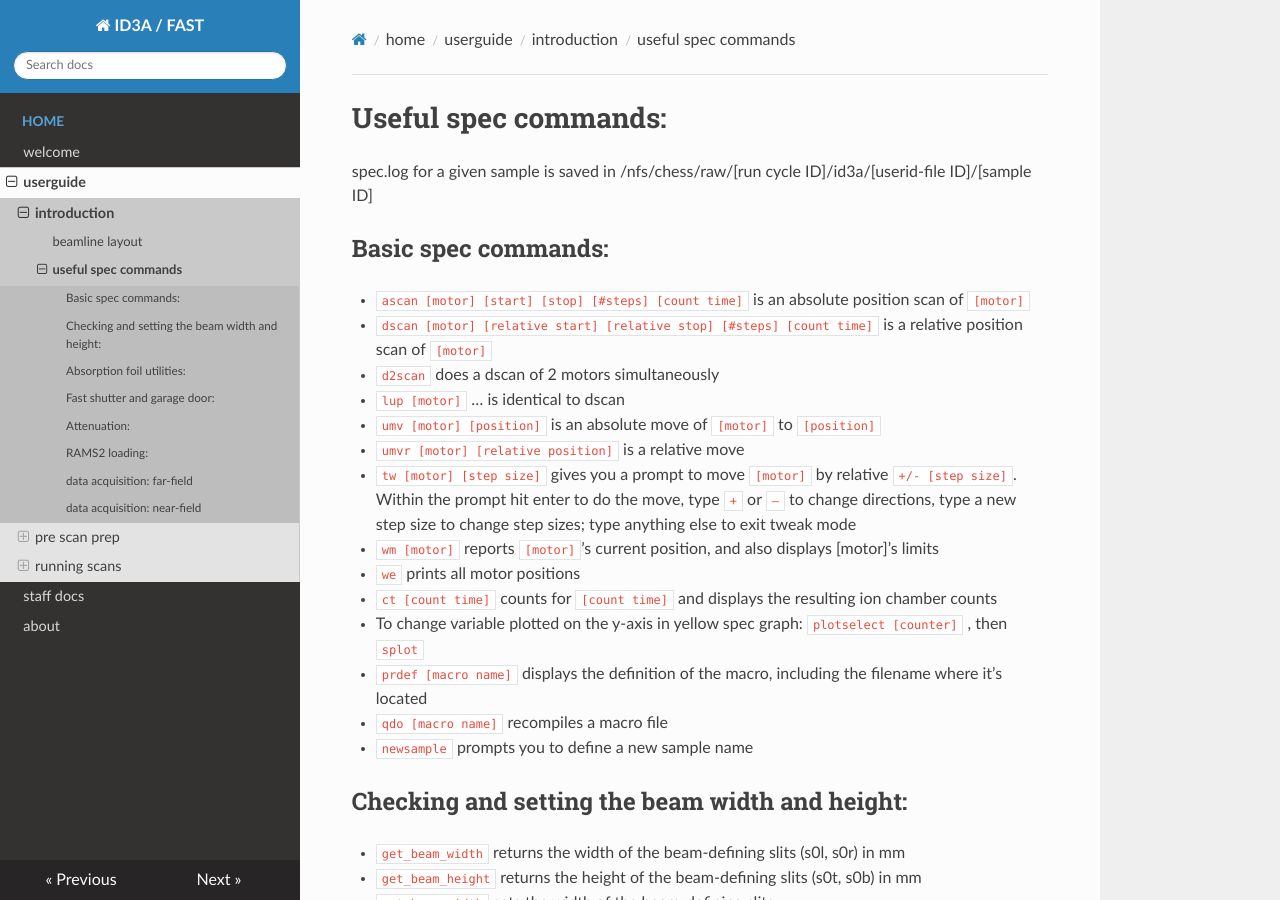
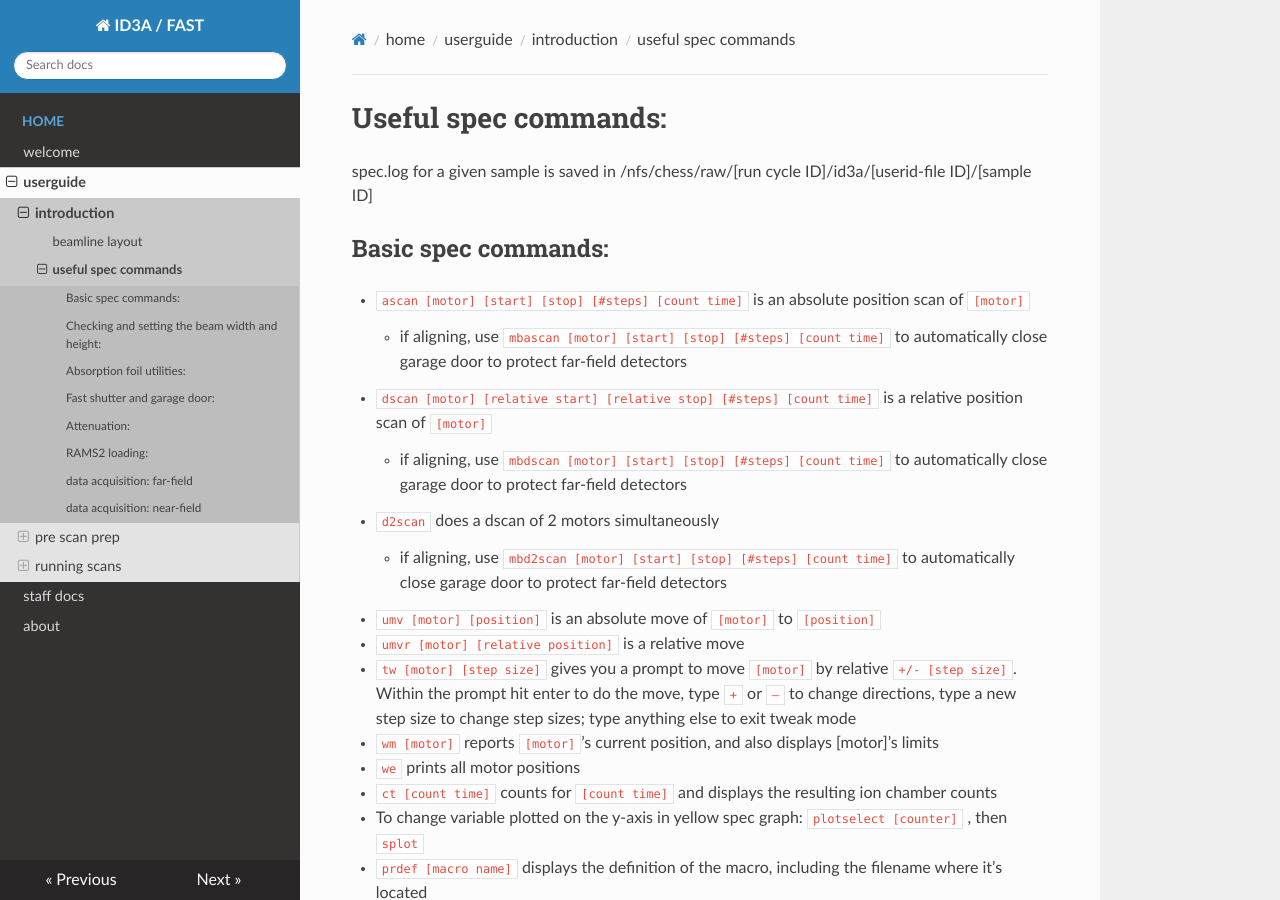
Before and after one commit to ksg52/CHESS-ID3A-FAST, an MkDocs documentation site: the page built from docs/userguide/intro/3a_spec_guide.md, in a window 1280 px wide and 900 px high. Built offline with MkDocs 1.6.1, drawn with Linux system fonts in a browser that asks for light colours; nearby versions of some CDN libraries.

Commit message:
Update 3a_spec_guide.md
add info on mbdscan, mbascan, mbd2scan

````diff
--- a/docs/userguide/intro/3a_spec_guide.md
+++ b/docs/userguide/intro/3a_spec_guide.md
@@ -5,9 +5,11 @@ spec.log for a given sample is saved in /nfs/chess/raw/[run cycle ID]/id3a/[user
 ##Basic spec commands:
 
 -	```ascan [motor] [start] [stop] [#steps] [count time]``` is an absolute position scan of ```[motor]```
+    - if aligning, use ```mbascan [motor] [start] [stop] [#steps] [count time]``` to automatically close garage door to protect far-field detectors
 -	```dscan [motor] [relative start] [relative stop] [#steps] [count time]``` is a relative position scan of ```[motor]```
+    - if aligning, use ```mbdscan [motor] [start] [stop] [#steps] [count time]``` to automatically close garage door to protect far-field detectors
 -	```d2scan``` does a dscan of 2 motors simultaneously
--	```lup [motor]``` … is identical to dscan
+    - if aligning, use ```mbd2scan [motor] [start] [stop] [#steps] [count time]``` to automatically close garage door to protect far-field detectors
 -	```umv [motor] [position]``` is an absolute move of ```[motor]``` to ```[position]```
 -	```umvr [motor] [relative position]``` is a relative move
 -	```tw [motor] [step size]``` gives you a prompt to move ```[motor]``` by relative ```+/- [step size]```. Within the prompt hit enter to do the move, type ```+``` or ```–``` to change directions, type a new step size to change step sizes; type anything else to exit tweak mode
````
